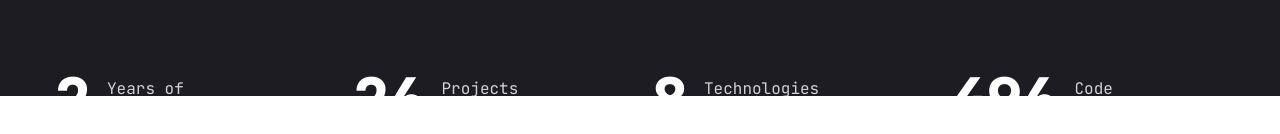
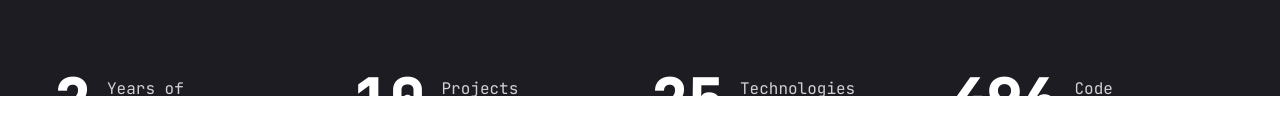
Before and after one commit to GustavoCescon/portfolio, a Next.js app: page / in a window 1280 px wide. Shown: the part 704-838 px from the top of the page. Built offline with nearby package versions, Linux system fonts and the light colour scheme.

Commit message:
Alterando dados do stats

```diff
--- a/components/Stats.jsx
+++ b/components/Stats.jsx
@@ -7,11 +7,11 @@ const stats = [
 		text: "Years of experience",
 	},
 	{
-		num: 26,
+		num: 10,
 		text: "Projects completed",
 	},
 	{
-		num: 8,
+		num: 25,
 		text: "Technologies mastered",
 	},
 	{
@@ -28,6 +28,7 @@ const Stats = () => {
 						return (
 							<div
 								className="flex-1 flex gap-4 items-center justify-center xl:justify-start"
+								// biome-ignore lint/suspicious/noArrayIndexKey: <explanation>
 								key={index}
 							>
 								<ContUp
```
